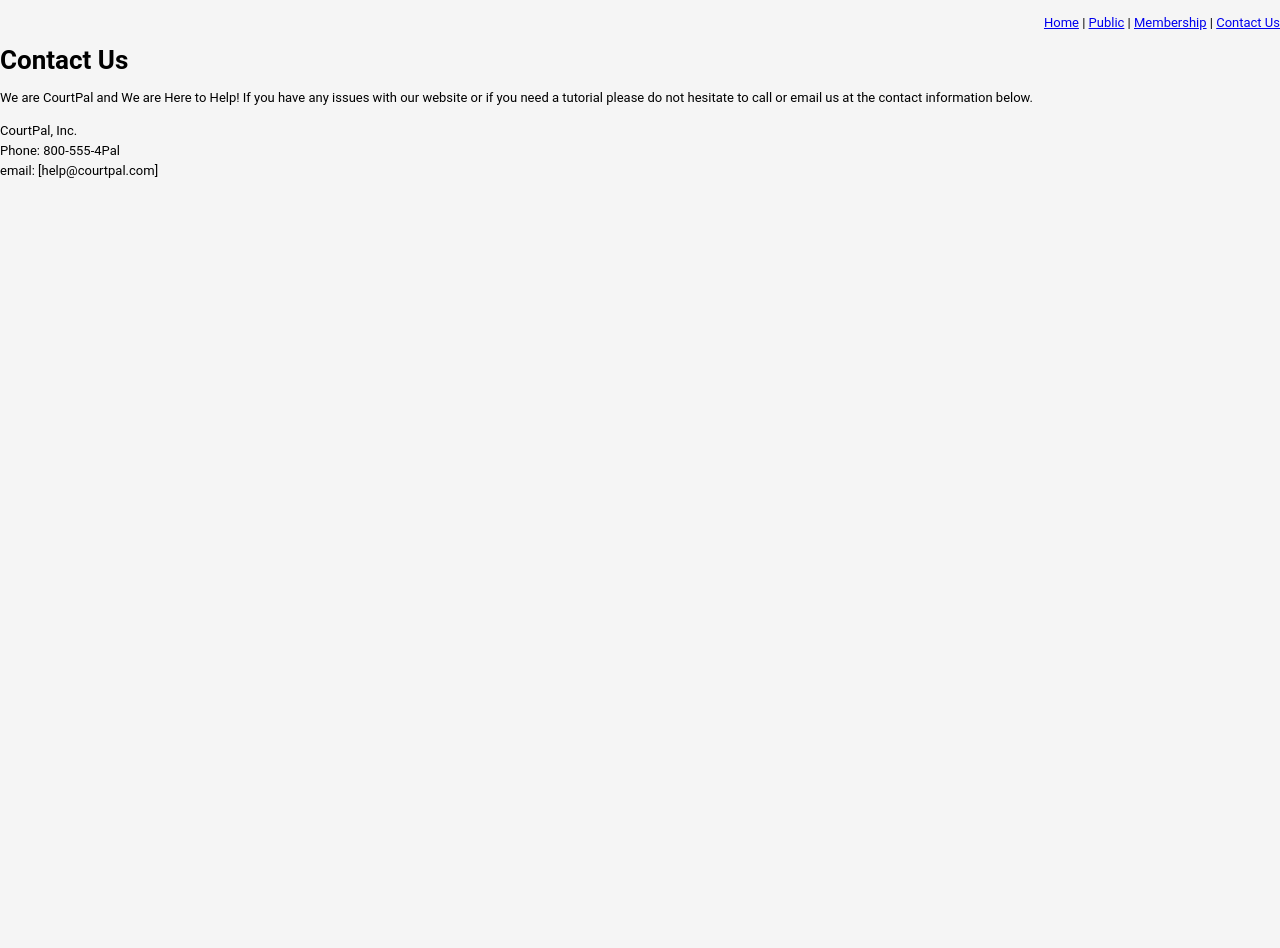
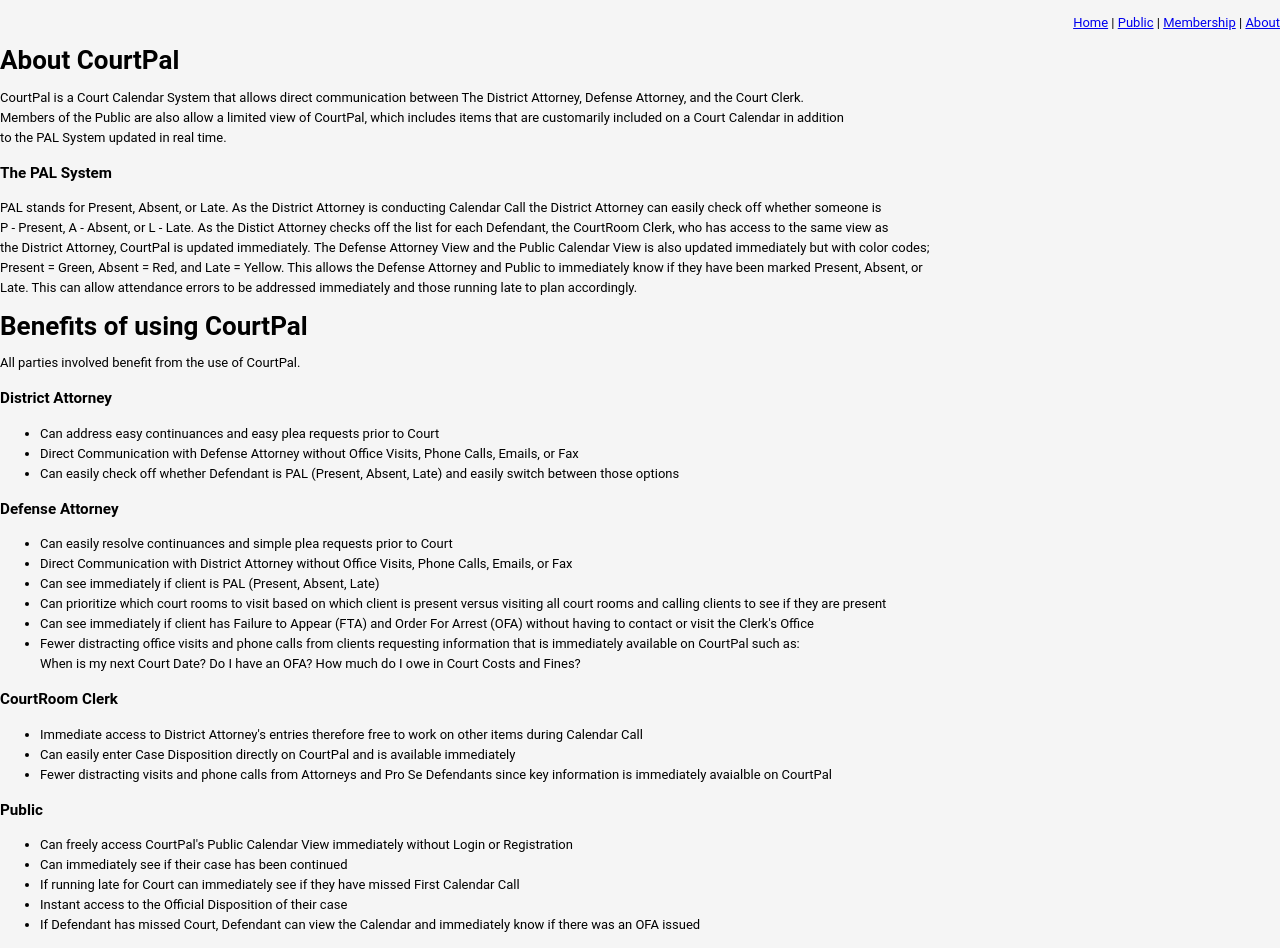
Before and after one commit to mjhow4/newattendanceapp, a Django app: page /contact/ in a window 1280 px wide. Before the commit the page ends 178 px from the top, so only its background shows below. Run offline with Django 3.2, Linux system fonts and the light colour scheme.

Commit message:
changed contact us page to about page

```diff
--- a/mycal/templates/attend/contact.html
+++ b/mycal/templates/attend/contact.html
@@ -6,19 +6,68 @@
     body {background-color: rgb(245,245,245);}
 
   </style>
-<p class="menu"> <a href="{% url 'index' %}">Home</a> | <a href="{% url 'listp_cases' %}">Public</a> | <a href="{% url 'signup' %}">Membership</a> | <a href="{% url 'contact' %}">Contact Us</a></p>
-  <h1>Contact Us</h1>
+<p class="menu"> <a href="{% url 'index' %}">Home</a> | <a href="{% url 'listp_cases' %}">Public</a> | <a href="{% url 'signup' %}">Membership</a> | <a href="{% url 'contact' %}">About</a></p>
+  <h1>About CourtPal</h1>
 
 <div>
-    We are CourtPal and We are Here to Help!
-    If you have any issues with our website or if you need a tutorial please do not hesitate to call
-    or email us at the contact information below.
+    <p>CourtPal is a Court Calendar System that allows direct communication between
+        The District Attorney, Defense Attorney, and the Court Clerk.<br> Members of the Public
+        are also allow a limited view of CourtPal, which includes items that are customarily
+        included on a Court Calendar in addition <br> to the PAL System updated in real time.
+    </p>
 
-    <p>
-    CourtPal, Inc. <br>
-    Phone: 800-555-4Pal <br>
-    email: [help@courtpal.com]
+    <h3>The PAL System</h3>
+    <p>PAL stands for Present, Absent, or Late. As the District Attorney is conducting Calendar Call the District
+        Attorney can easily check off whether someone is <br> P - Present, A - Absent, or L - Late. As the Distict Attorney
+        checks off the list for each Defendant, the CourtRoom Clerk, who has access to the same view as <br> the District Attorney,
+        CourtPal is updated immediately. The Defense Attorney View and the Public Calendar View is also updated immediately
+        but with color codes; <br> Present = Green, Absent = Red, and Late = Yellow. This allows the Defense Attorney and
+        Public to immediately know if they have been marked Present, Absent, or <br>
+        Late. This can allow attendance errors to be
+        addressed immediately and those running late to plan accordingly.
     </p>
+
+    <h1>Benefits of using CourtPal</h1>
+
+    <p>All parties involved benefit from the use of CourtPal.</p>
+
+    <h3>District Attorney</h3>
+    <ul>
+        <li>Can address easy continuances and easy plea requests prior to Court</li>
+        <li>Direct Communication with Defense Attorney without Office Visits, Phone Calls, Emails, or Fax</li>
+        <li>Can easily check off whether Defendant is PAL (Present, Absent, Late) and easily switch between those options</li>
+      </ul>
+
+    <h3>Defense Attorney</h3>
+    <ul>
+        <li>Can easily resolve continuances and simple plea requests prior to Court</li>
+        <li>Direct Communication with District Attorney without Office Visits, Phone Calls, Emails, or Fax</li>
+        <li>Can see immediately if client is PAL (Present, Absent, Late)</li>
+        <li>Can prioritize which court rooms to visit based on which client is present versus visiting all court rooms and
+            calling clients to see if they are present
+        </li>
+        <li>Can see immediately if client has Failure to Appear (FTA) and Order For Arrest (OFA) without having to
+            contact or visit the Clerk's Office
+        </li>
+        <li>Fewer distracting office visits and phone calls from clients requesting information that is immediately available on
+            CourtPal such as: <br> When is my next Court Date? Do I have an OFA? How much do I owe in Court Costs and Fines?
+        </li>
+      </ul>
+    <h3>CourtRoom Clerk</h3>
+      <ul>
+          <li>Immediate access to District Attorney's entries therefore free to work on other items during Calendar Call</li>
+          <li>Can easily enter Case Disposition directly on CourtPal and is available immediately</li>
+          <li>Fewer distracting visits and phone calls from Attorneys and Pro Se Defendants since key information is immediately avaialble on CourtPal</li>
+        </ul>
+    <h3>Public</h3>
+        <ul>
+            <li>Can freely access CourtPal's Public Calendar View immediately without Login or Registration</li>
+            <li>Can immediately see if their case has been continued</li>
+            <li>If running late for Court can immediately see if they have missed First Calendar Call</li>
+            <li>Instant access to the Official Disposition of their case</li>
+            <li>If Defendant has missed Court, Defendant can view the Calendar and immediately know if there was an OFA issued</li>
+          </ul>
+
 
 
 </div>
--- a/mycal/templates/attend/index.html
+++ b/mycal/templates/attend/index.html
@@ -5,7 +5,7 @@
   .menu {text-align: right;}
   body {background-color: rgb(245,245,245);}
 </style>
-<p class="menu"> <a href="{% url 'index' %}">Home</a> | <a href="{% url 'listp_cases' %}">Public</a> | <a href="{% url 'signup' %}">Membership</a> | <a href="{% url 'contact' %}">Contact Us</a></p>
+<p class="menu"> <a href="{% url 'index' %}">Home</a> | <a href="{% url 'listp_cases' %}">Public</a> | <a href="{% url 'signup' %}">Membership</a> | <a href="{% url 'contact' %}">About</a></p>
 <h1>Welcome to CourtPal!</h1>
 
 Access the Public Calendar View Here:
--- a/mycal/templates/attend/listp_cases.html
+++ b/mycal/templates/attend/listp_cases.html
@@ -16,7 +16,7 @@
     .menu {text-align: right;}
 
 </style>
-<p class="menu"> <a href="{% url 'index' %}">Home</a> | <a href="{% url 'listp_cases' %}">Public</a> | <a href="{% url 'signup' %}">Membership</a> | <a href="{% url 'contact' %}">Contact Us</a></p>
+<p class="menu"> <a href="{% url 'index' %}">Home</a> | <a href="{% url 'listp_cases' %}">Public</a> | <a href="{% url 'signup' %}">Membership</a> | <a href="{% url 'contact' %}">About</a></p>
 <p class="right">Public Calendar View</p>
 
 
--- a/mycal/templates/attend/signup.html
+++ b/mycal/templates/attend/signup.html
@@ -5,7 +5,7 @@
     .menu {text-align: right;}
     body {background-color: rgb(245,245,245);}
   </style>
-  <p class="menu"> <a href="{% url 'index' %}">Home</a> | <a href="{% url 'listp_cases' %}">Public</a> | <a href="{% url 'signup' %}">Membership</a> | <a href="{% url 'contact' %}">Contact Us</a></p>
+  <p class="menu"> <a href="{% url 'index' %}">Home</a> | <a href="{% url 'listp_cases' %}">Public</a> | <a href="{% url 'signup' %}">Membership</a> | <a href="{% url 'contact' %}">About</a></p>
   <h1>Signup to CourtPal!</h1>
 <h2>Submit Your Information Below to Apply for Membership.</h2>
 
--- a/mycal/templates/attend/submit.html
+++ b/mycal/templates/attend/submit.html
@@ -6,7 +6,7 @@
     body {background-color: rgb(245,245,245);}
 
   </style>
-  <p class="menu"> <a href="{% url 'index' %}">Home</a> | <a href="{% url 'signup' %}">Membership</a> | <a href="{% url 'contact' %}">Contact Us</a></p>
+  <p class="menu"> <a href="{% url 'index' %}">Home</a> | <a href="{% url 'signup' %}">Membership</a> | <a href="{% url 'contact' %}">About</a></p>
 <h1>We Have Received Your Submission!</h1>
 
 <div>
```
Also changed, not shown: mycal/db.sqlite3.
